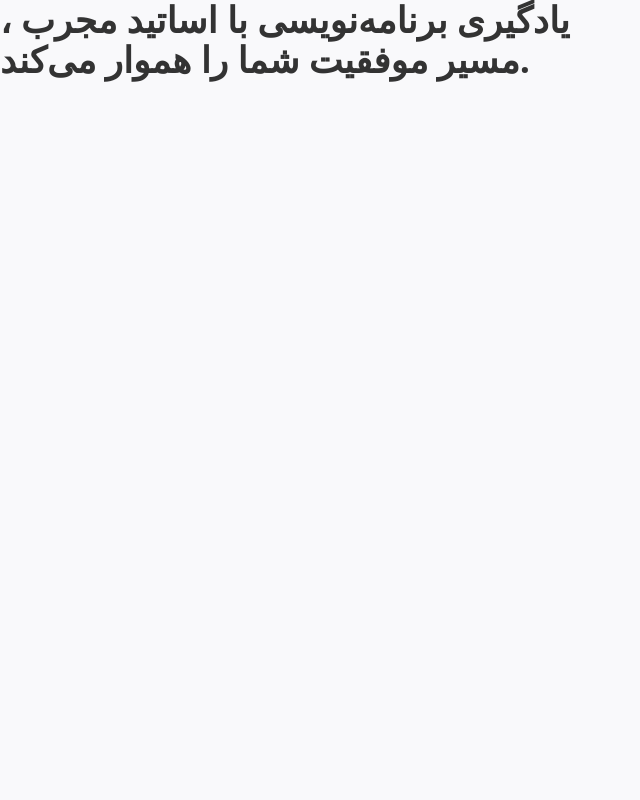
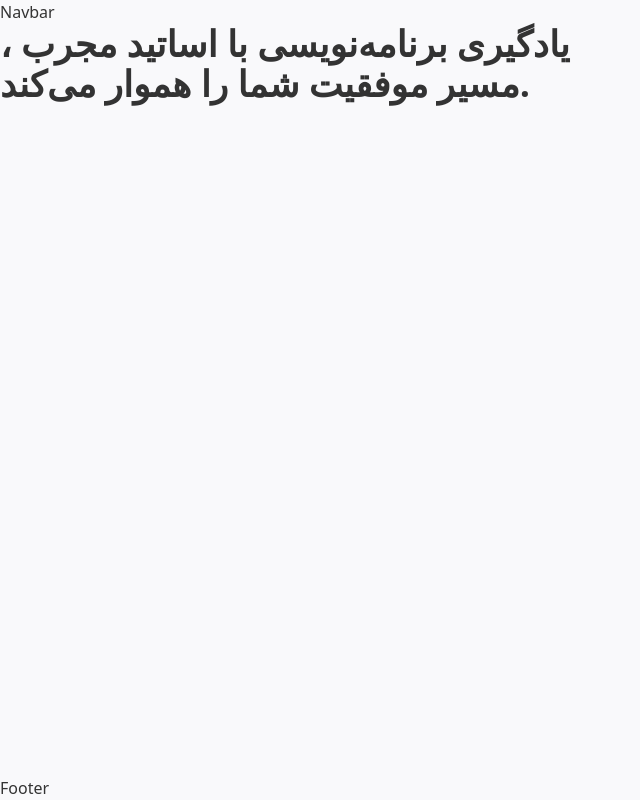
Before and after one commit to react-summer-1404/CodeLogic, a React (Vite) app: page / in a window 1280 px wide. Shown: the whole page, without its empty margins (0-640 px from the left). Built offline with nearby package versions, Linux system fonts and the light colour scheme.

Commit message:
Update route

```diff
--- /dev/null
+++ b/src/components/Footer/Footer.jsx
@@ -0,0 +1,7 @@
+import React from "react";
+
+const Footer = () => {
+  return <div>Footer</div>;
+};
+
+export default Footer;
--- a/src/components/layouts/layout.jsx
+++ b/src/components/layouts/layout.jsx
@@ -1,9 +1,20 @@
-import React from 'react'
+import React from "react";
+import { Outlet } from "react-router-dom";
+import Navbar from "../Navbar/Navbar";
+import Footer from "../Footer/Footer";
 
-const layout = () => {
-    return (
-        <div>layout</div>
-    )
-}
+const Layout = () => {
+  return (
+    <div className="flex flex-col min-h-screen">
+      <Navbar />
 
-export default layout
+      <main className="flex-grow">
+        <Outlet />
+      </main>
+
+      <Footer />
+    </div>
+  );
+};
+
+export default Layout;
```
Also changed, not shown: src/App/router/router.jsx (+11 -6 lines), vite.config.js (+5 -11 lines).
